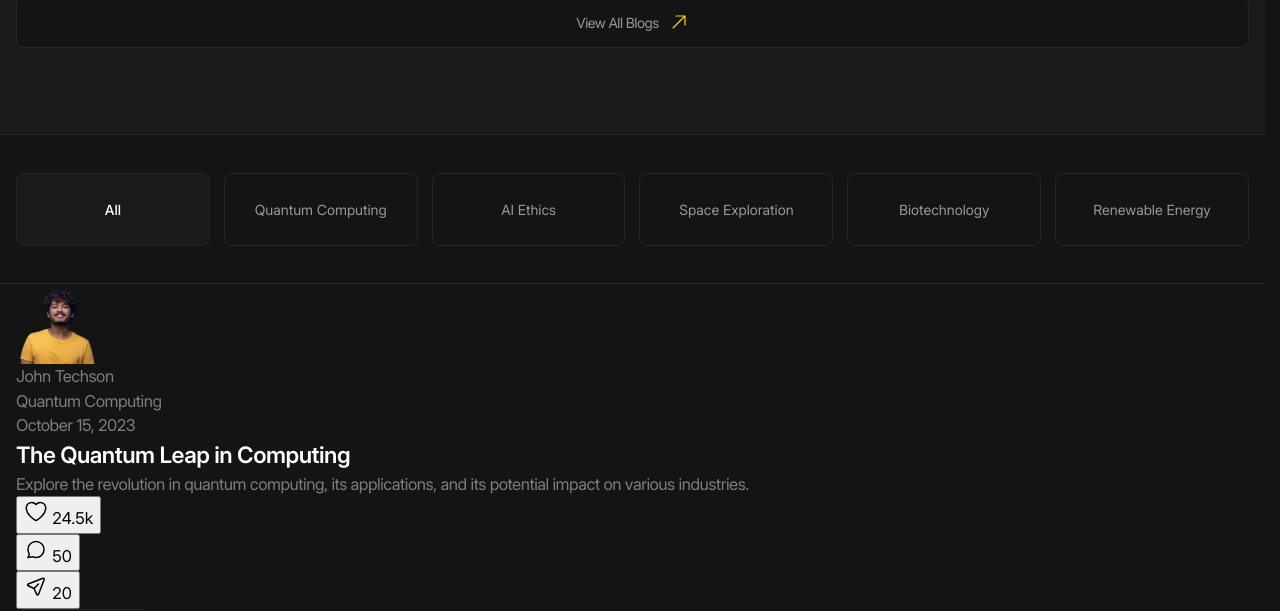
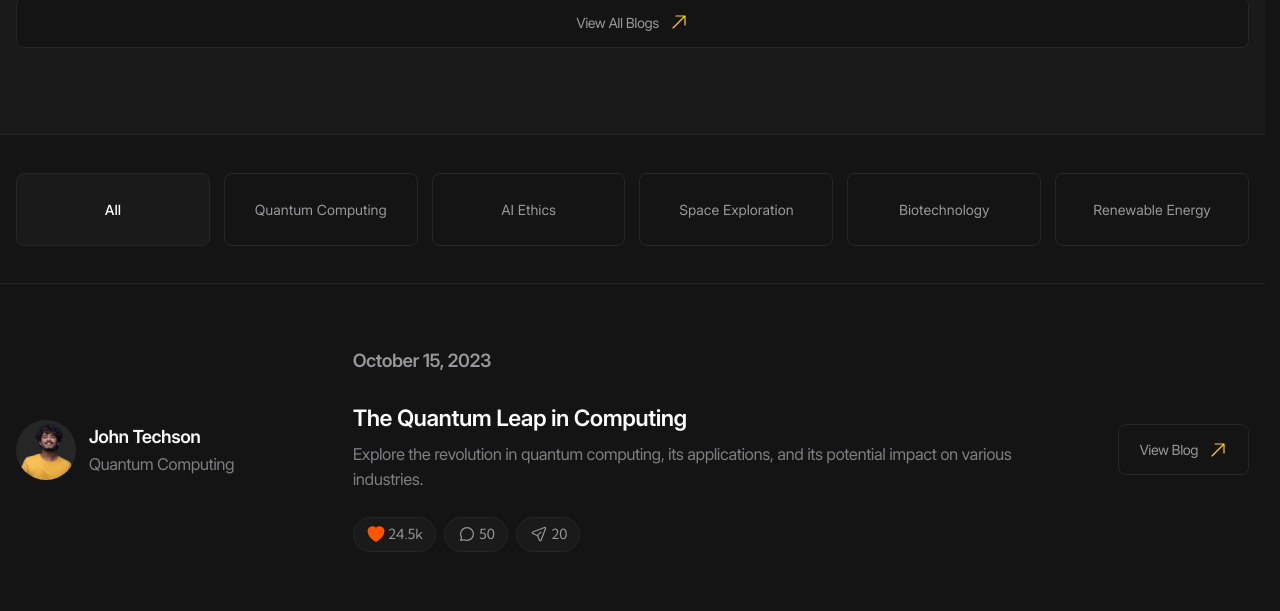
Before and after one commit to amsornet/FutureTech, a website with bundled scripts: page index.html in a window 1280 px wide. Shown: the part 193-804 px from the top of the page. Built offline with nearby package versions, Linux system fonts and the light colour scheme.

```diff
--- a/index.html
+++ b/index.html
@@ -468,7 +468,7 @@
 										</div>
 									</div>
 									<div class="blog-card__body">
-										<time class="blog-card__date" datetime="2023-10-15">
+										<time class="blog-card__date h6" datetime="2023-10-15">
 											October 15, 2023
 										</time>
 										<div class="blog-card__info">
@@ -481,14 +481,14 @@
 											<ul class="blog-actions__list">
 												<li class="blog-actions__item">
 													<button
-															class="blog-actions__item is-active"
+															class="blog-actions__button is-active"
 															type="button"
 															aria-label="Dislike"
 															title="Dislike"
 													>
 														<span class="blog-actions__icon-wrapper">
-															<svg width="24" height="25" viewBox="0 0 24 25" fill="none" xmlns="http://www.w3.org/2000/svg">
-																<path d="M11.645 21.4107L11.6384 21.4071L11.6158 21.3949C11.5965 21.3844 11.5689 21.3693 11.5336 21.3496C11.4629 21.3101 11.3612 21.2524 11.233 21.1769C10.9765 21.0261 10.6132 20.8039 10.1785 20.515C9.31074 19.9381 8.15122 19.0901 6.9886 18.0063C4.68781 15.8615 2.25 12.6751 2.25 8.75C2.25 5.82194 4.7136 3.5 7.6875 3.5C9.43638 3.5 11.0023 4.29909 12 5.5516C12.9977 4.29909 14.5636 3.5 16.3125 3.5C19.2864 3.5 21.75 5.82194 21.75 8.75C21.75 12.6751 19.3122 15.8615 17.0114 18.0063C15.8488 19.0901 14.6893 19.9381 13.8215 20.515C13.3868 20.8039 13.0235 21.0261 12.767 21.1769C12.6388 21.2524 12.5371 21.3101 12.4664 21.3496C12.4311 21.3693 12.4035 21.3844 12.3842 21.3949L12.3616 21.4071L12.355 21.4107L12.3523 21.4121C12.1323 21.5289 11.8677 21.5289 11.6477 21.4121L11.645 21.4107Z" stroke="#666666" stroke-width="1.5" stroke-linejoin="round"/>
+															<svg width="24" height="25" viewBox="0 0 24 25" fill="transparent" xmlns="http://www.w3.org/2000/svg">
+																<path d="M11.645 21.4107L11.6384 21.4071L11.6158 21.3949C11.5965 21.3844 11.5689 21.3693 11.5336 21.3496C11.4629 21.3101 11.3612 21.2524 11.233 21.1769C10.9765 21.0261 10.6132 20.8039 10.1785 20.515C9.31074 19.9381 8.15122 19.0901 6.9886 18.0063C4.68781 15.8615 2.25 12.6751 2.25 8.75C2.25 5.82194 4.7136 3.5 7.6875 3.5C9.43638 3.5 11.0023 4.29909 12 5.5516C12.9977 4.29909 14.5636 3.5 16.3125 3.5C19.2864 3.5 21.75 5.82194 21.75 8.75C21.75 12.6751 19.3122 15.8615 17.0114 18.0063C15.8488 19.0901 14.6893 19.9381 13.8215 20.515C13.3868 20.8039 13.0235 21.0261 12.767 21.1769C12.6388 21.2524 12.5371 21.3101 12.4664 21.3496C12.4311 21.3693 12.4035 21.3844 12.3842 21.3949L12.3616 21.4071L12.355 21.4107L12.3523 21.4121C12.1323 21.5289 11.8677 21.5289 11.6477 21.4121L11.645 21.4107Z" stroke="transparent" stroke-width="1.5" stroke-linejoin="round"/>
 															</svg>
 														</span>
 														<span>24.5k</span>
@@ -496,7 +496,7 @@
 												</li>
 												<li class="blog-actions__item">
 													<button
-															class="blog-actions__item"
+															class="blog-actions__button"
 															type="button"
 															aria-label="Discuss"
 															title="Discuss"
@@ -511,7 +511,7 @@
 												</li>
 												<li class="blog-actions__item">
 													<button
-															class="blog-actions__item"
+															class="blog-actions__button"
 															type="button"
 															aria-label="Share"
 															title="Share"
@@ -549,7 +549,7 @@
 										</div>
 									</div>
 									<div class="blog-card__body">
-										<time class="blog-card__date" datetime="2023-11-05">
+										<time class="blog-card__date h6" datetime="2023-11-05">
 											November 5, 2023
 										</time>
 										<div class="blog-card__info">
@@ -562,7 +562,7 @@
 											<ul class="blog-actions__list">
 												<li class="blog-actions__item">
 													<button
-															class="blog-actions__item"
+															class="blog-actions__button"
 															type="button"
 															aria-label="Dislike"
 															title="Dislike"
@@ -577,7 +577,7 @@
 												</li>
 												<li class="blog-actions__item">
 													<button
-															class="blog-actions__item"
+															class="blog-actions__button"
 															type="button"
 															aria-label="Discuss"
 															title="Discuss"
@@ -592,7 +592,7 @@
 												</li>
 												<li class="blog-actions__item">
 													<button
-															class="blog-actions__item"
+															class="blog-actions__button"
 															type="button"
 															aria-label="Share"
 															title="Share"
@@ -630,7 +630,7 @@
 										</div>
 									</div>
 									<div class="blog-card__body">
-										<time class="blog-card__date" datetime="2023-12-10">
+										<time class="blog-card__date h6" datetime="2023-12-10">
 											December 10, 2023
 										</time>
 										<div class="blog-card__info">
@@ -643,7 +643,7 @@
 											<ul class="blog-actions__list">
 												<li class="blog-actions__item">
 													<button
-															class="blog-actions__item"
+															class="blog-actions__button"
 															type="button"
 															aria-label="Dislike"
 															title="Dislike"
@@ -658,7 +658,7 @@
 												</li>
 												<li class="blog-actions__item">
 													<button
-															class="blog-actions__item"
+															class="blog-actions__button"
 															type="button"
 															aria-label="Discuss"
 															title="Discuss"
@@ -673,7 +673,7 @@
 												</li>
 												<li class="blog-actions__item">
 													<button
-															class="blog-actions__item"
+															class="blog-actions__button"
 															type="button"
 															aria-label="Share"
 															title="Share"
--- a/styles/blocks/_blog-actions.scss
+++ b/styles/blocks/_blog-actions.scss
@@ -1 +1,61 @@
 @use '../helpers' as *;
+
+.blog-actions {
+  &__list {
+    display: flex;
+    column-gap: rem(10);
+
+    @include laptop {
+      column-gap: rem(8);
+    }
+  }
+
+  &__button {
+    display: inline-flex;
+    align-items: center;
+    column-gap: rem(4);
+    padding: rem(8) rem(16);
+    font-family: var(--font-family-accent);
+    font-size: rem(18);
+    color: var(--color-gray-60);
+    background-color: var(--color-dark-10);
+    border: var(--border);
+    border-radius: rem(100);
+
+    @include laptop {
+      padding: rem(6) rem(12);
+      column-gap: rem(2);
+      font-size: rem(14);
+    }
+
+    &.is-active {
+      svg * {
+        fill: var(--color-red);
+        stroke: var(--color-red);
+      }
+    }
+  }
+
+  &__icon-wrapper {
+    --size: #{rem(24)};
+
+    display: flex;
+
+
+    @include square(var(--size));
+
+    @include laptop {
+      --size: #{rem(20)};
+    }
+
+    svg {
+      width: 100%;
+      height: 100%;
+
+      * {
+        fill: transparent;
+      }
+    }
+
+  }
+}
--- a/styles/blocks/_blog-card.scss
+++ b/styles/blocks/_blog-card.scss
@@ -1 +1,51 @@
 @use '../helpers' as *;
+
+.blog-card {
+  display: grid;
+  grid-template-columns: 24% 1fr auto;
+  column-gap: fluid(50, 28);
+  padding-block: fluid(80, 40);
+
+  @include tablet {
+    grid-template-columns: 1fr auto;
+    grid-template-areas:
+      'author link'
+      'body body';
+    row-gap: rem(30);
+  }
+
+  &__author {
+    @include tablet {
+      grid-area: author;
+    }
+  }
+
+  &__body {
+    display: grid;
+    row-gap: fluid(30, 20);
+
+    @include tablet {
+      grid-area: body;
+    }
+  }
+
+  &__date {
+    color: var(--color-gray-60);
+
+  }
+
+  &__info {
+    display: grid;
+    row-gap: fluid(10, 4);
+
+  }
+
+  &__link {
+    align-self: center;
+
+    @include  tablet {
+      grid-area: link;
+    }
+  }
+
+}
--- a/styles/blocks/_person-card.scss
+++ b/styles/blocks/_person-card.scss
@@ -1 +1,37 @@
 @use '../helpers' as *;
+
+.person-card {
+  display: flex;
+  align-items: center;
+  column-gap: fluid(16, 8);
+
+  &__image {
+    width: rem(80);
+    background-color: var(--color-dark-15);
+    border-radius: 50%;
+
+
+    @include laptop {
+      width: rem(60);
+    }
+  }
+
+  &__body {
+    display: grid;
+    row-gap: rem(2);
+
+    @include laptop-above {
+      row-gap: rem(2);
+    }
+  }
+
+  &__name {
+    color: var(--color-light);
+    font-weight: 600;
+    font-size: rem(20);
+
+    @include laptop {
+      font-size: rem(18);
+    }
+  }
+}
--- a/styles/blocks/_tabs.scss
+++ b/styles/blocks/_tabs.scss
@@ -3,6 +3,10 @@
 .tabs {
   &__header {
     border-bottom: var(--border);
+
+    @include tablet {
+      overflow-x: auto;
+    }
   }
 
   &__buttons {
@@ -13,6 +17,10 @@
 
     @include laptop {
       column-gap: rem(14);
+    }
+
+    @include tablet {
+      width: max-content;
     }
   }
 
@@ -27,6 +35,8 @@
     @include laptop {
       font-size: rem(14);
     }
+
+
 
     @include hover {
       color: var(--color-accent);
```
Also changed, not shown: styles/main.css, 1 other file.
